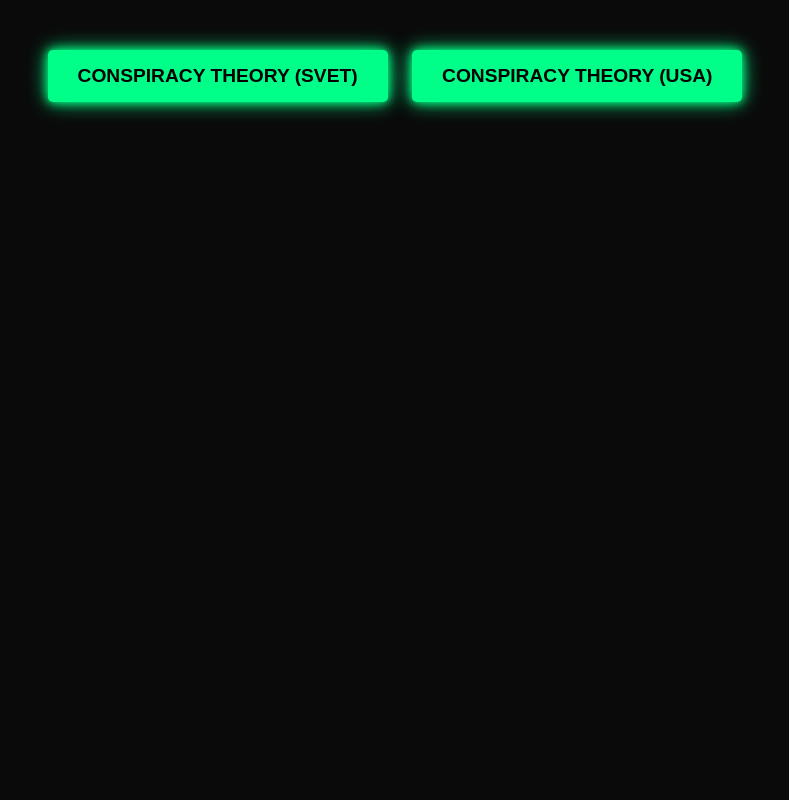
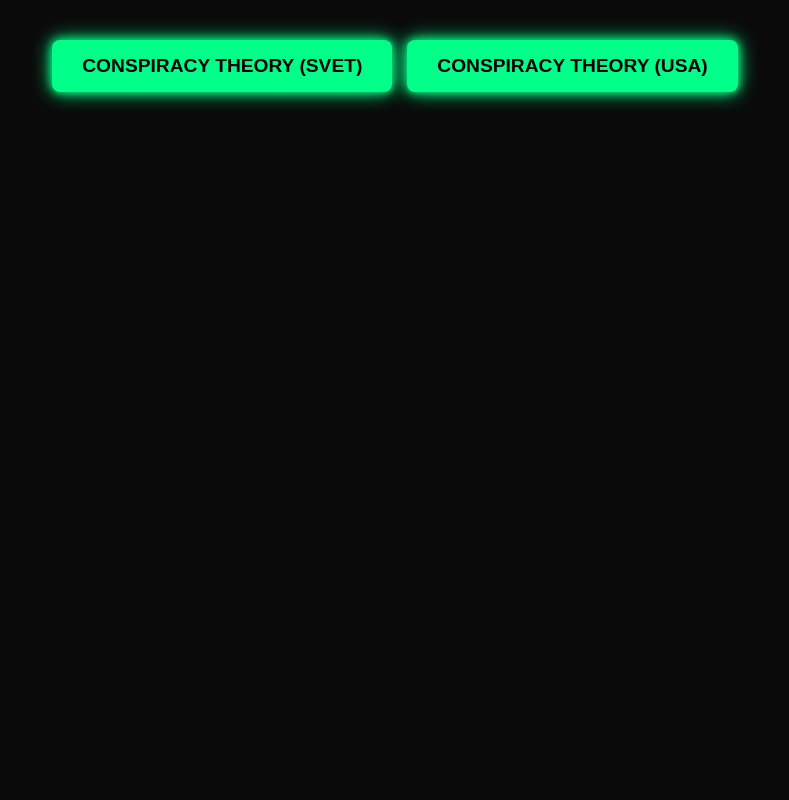
Before and after one commit to matusberes43/boban, a PHP site: page / in a window 1280 px wide. Shown: the whole page, without its empty margins (245-1034 px from the left). Run offline with PHP 8.4, Linux system fonts and the light colour scheme.

Commit message:
Update styles.css

```diff
--- a/styles.css
+++ b/styles.css
@@ -1,12 +1,24 @@
 /* Základné štýly */
+:root {
+    --primary-color: #00ff88; /* Neonová zelená */
+    --secondary-color: #ff0088; /* Neonová ružová */
+    --background-color: #0a0a0a; /* Tmavé pozadie */
+    --card-background: #1a1a1a; /* Pozadie pre karty */
+    --text-color: #ffffff; /* Biela farba textu */
+    --glow-effect: 0 0 10px var(--primary-color), 0 0 20px var(--primary-color);
+    --font-primary: 'Orbitron', sans-serif;
+    --font-secondary: 'Montserrat', sans-serif;
+}
+
 body, html {
     margin: 0;
     padding: 0;
-    font-family: 'Orbitron', sans-serif; /* Moderné písmo s herným vibe */
-    background-color: #0a0a0a; /* Tmavšie pozadie pre kontrast */
-    color: #fff;
+    font-family: var(--font-primary);
+    background-color: var(--background-color);
+    color: var(--text-color);
     height: 100%;
     overflow: auto;
+    line-height: 1.6;
 }
 
 /* Načítavací screen */
@@ -50,47 +63,69 @@ body, html {
 
 .button-container {
     margin-top: 20px;
+    display: flex;
+    justify-content: center;
+    gap: 15px;
+    flex-wrap: wrap;
 }
 
 button {
-    background-color: #00ff88; /* Neonová farba */
+    background-color: var(--primary-color);
     color: #000;
     border: none;
     padding: 15px 30px;
-    margin: 10px;
     font-size: 1.2rem;
     font-weight: bold;
     cursor: pointer;
-    font-family: 'Orbitron', sans-serif;
+    font-family: var(--font-primary);
     text-transform: uppercase;
-    box-shadow: 0 0 10px #00ff88, 0 0 20px #00ff88;
+    box-shadow: var(--glow-effect);
     transition: all 0.3s ease;
-    border-radius: 5px;
+    border-radius: 8px;
+    position: relative;
+    overflow: hidden;
+}
+
+button::before {
+    content: '';
+    position: absolute;
+    top: 50%;
+    left: 50%;
+    width: 300%;
+    height: 300%;
+    background: radial-gradient(circle, rgba(255, 255, 255, 0.3), transparent);
+    transform: translate(-50%, -50%) scale(0);
+    transition: transform 0.5s ease;
+    border-radius: 50%;
 }
 
 button:hover {
-    background-color: #00cc66;
-    box-shadow: 0 0 15px #00cc66, 0 0 30px #00cc66;
+    background-color: var(--secondary-color);
+    box-shadow: 0 0 15px var(--secondary-color), 0 0 30px var(--secondary-color);
     transform: scale(1.05);
 }
 
+button:hover::before {
+    transform: translate(-50%, -50%) scale(1);
+}
+
 button:active {
-    background-color: #00994d;
-    box-shadow: 0 0 5px #00994d, 0 0 10px #00994d;
+    background-color: #cc0077;
+    box-shadow: 0 0 5px var(--secondary-color), 0 0 10px var(--secondary-color);
     transform: scale(0.95);
 }
 
 /* Zoznam konšpiračných teórií */
 #conspiracy-list {
     margin-top: 30px;
-    background-color: #1a1a1a;
+    background-color: var(--card-background);
     padding: 20px;
-    border-radius: 10px;
+    border-radius: 15px;
     box-shadow: 0 4px 8px rgba(0, 0, 0, 0.3);
     max-width: 800px;
     margin-left: auto;
     margin-right: auto;
-    font-family: 'Orbitron', sans-serif;
+    font-family: var(--font-primary);
     display: none;
     overflow-y: auto;
     max-height: 60vh;
```
Also changed, not shown: other parts of styles.css (+31 -29 lines).
